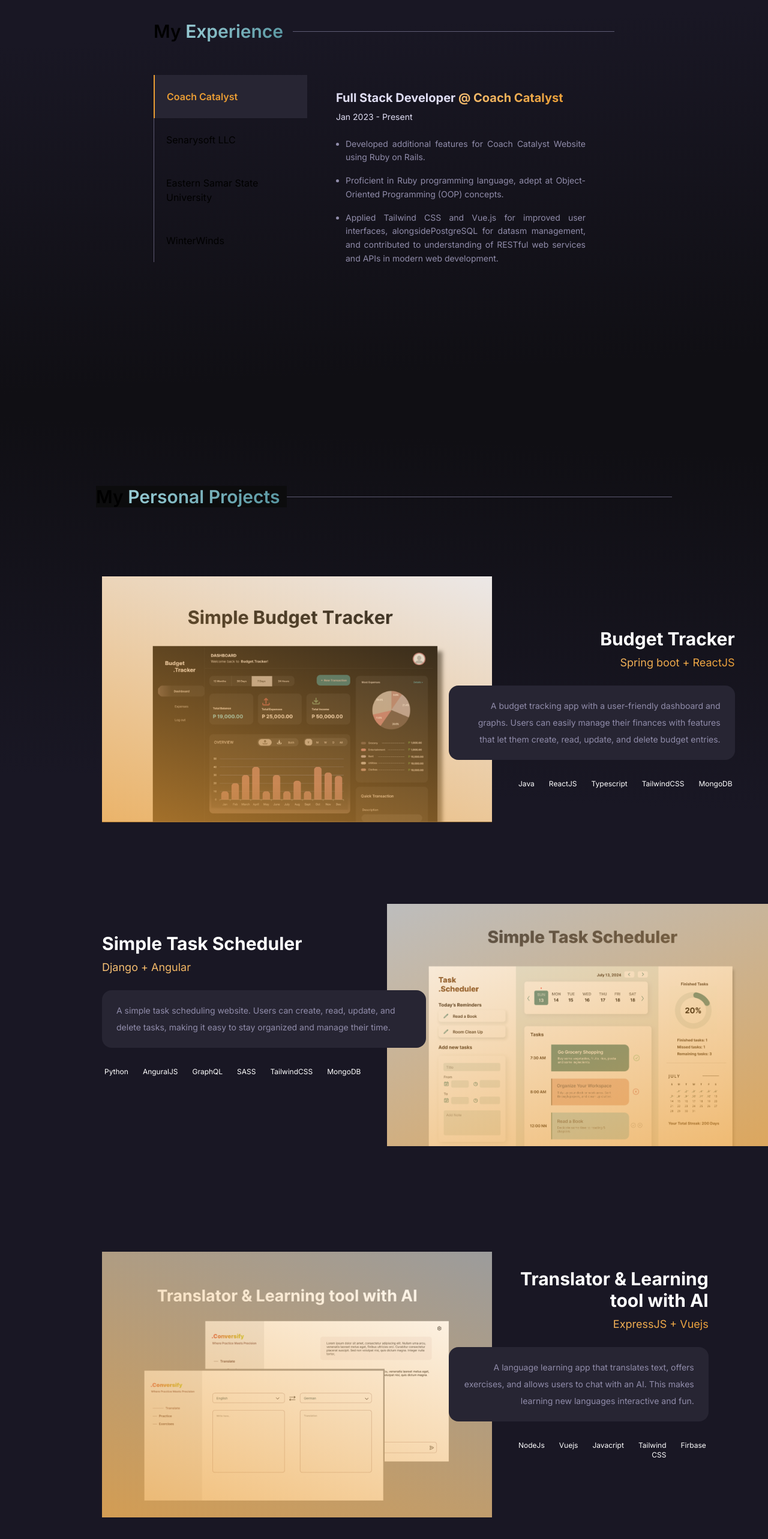
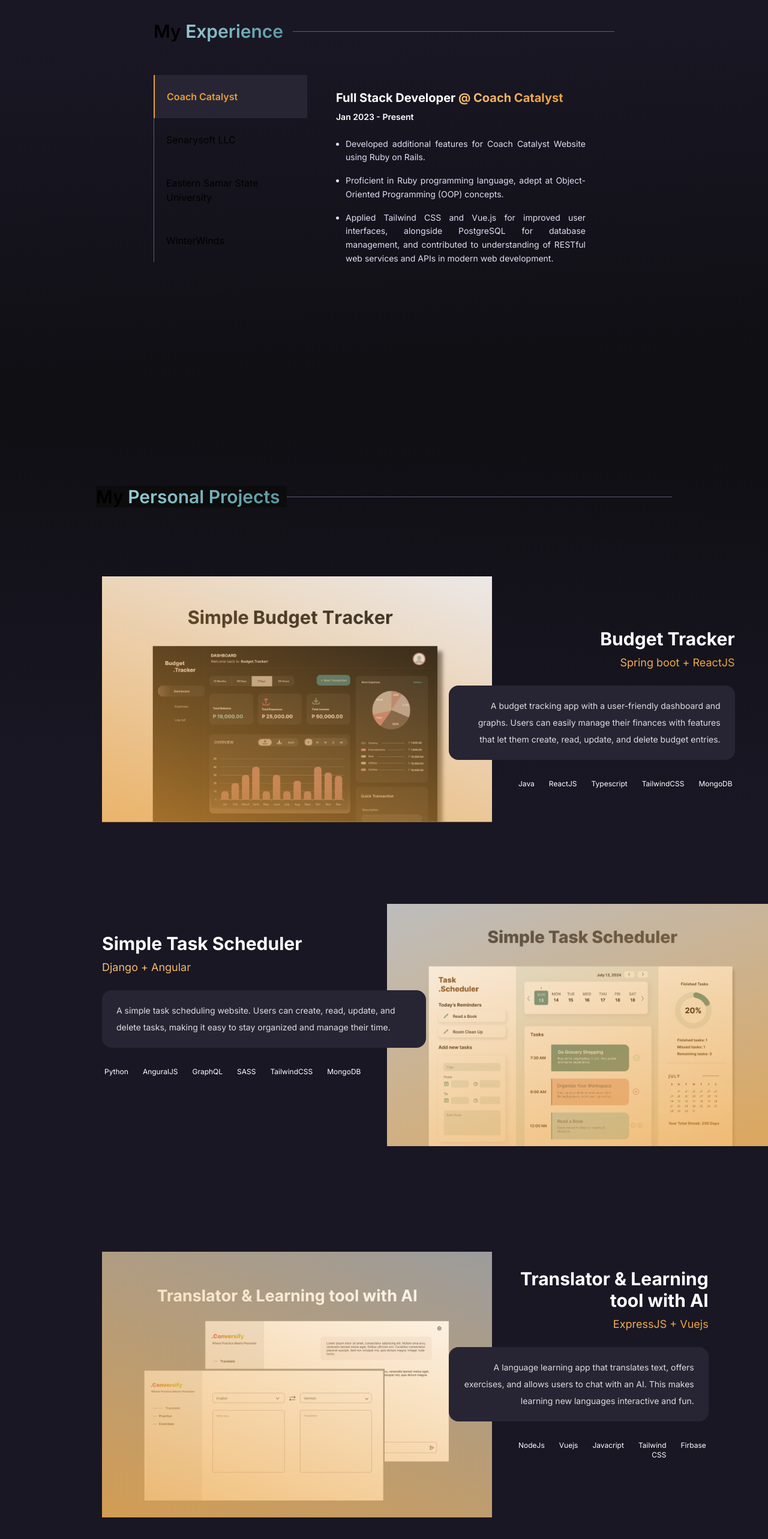
Before and after one commit to LizAntoinette/Portfolio_V2, a Next.js app: page / in a window 1280 px wide. Shown: the part 1020-3586 px from the top of the page at 60% size. Built offline with nearby package versions, Linux system fonts and the light colour scheme.

Commit message:
add links and make text clearer

```diff
--- a/components/experience.tsx
+++ b/components/experience.tsx
@@ -60,7 +60,7 @@ export default function Experience() {
                             WinterWinds
                         </button>
                     </div>
-                    <div className="w-2/3 h-96 px-5 text-[#e0def4]">
+                    <div className="w-2/3 h-96 px-5 text-[#ffffff]">
                         <div
                             data-aos="fade-left"
                             data-aos-duration="900"
@@ -70,12 +70,12 @@ export default function Experience() {
                                 } py-6 px-7`}
                         >
                             <p className='font-bold text-xl'>Full Stack Developer<span className='company-color'> @ Coach Catalyst</span></p>
-                            <p className='mt-2 mb-6 text-sm '>Jan 2023 - Present</p>
+                            <p className='mt-2 mb-6 text-sm font-semibold '>Jan 2023 - Present</p>
 
-                            <ul className='list-disc pl-4 space-y-4 text-justify text-sm text-[#908caa] leading-relaxed'>
+                            <ul className='list-disc pl-4 space-y-4 text-justify text-sm text-[#e0def4] leading-relaxed'>
                                 <li>Developed additional features for Coach Catalyst Website using Ruby on Rails.</li>
                                 <li>Proficient in Ruby programming language, adept at Object-Oriented Programming (OOP) concepts.</li>
-                                <li>Applied Tailwind CSS and Vue.js for improved user interfaces, alongsidePostgreSQL for datasm management, and contributed to understanding of RESTful web services and APIs in modern web development.</li>
+                                <li>Applied Tailwind CSS and Vue.js for improved user interfaces, alongside PostgreSQL for database management, and contributed to understanding of RESTful web services and APIs in modern web development.</li>
                             </ul>
 
                         </div>
@@ -87,10 +87,10 @@ export default function Experience() {
                                 activeTab === 'Senarysoft LLC' ? 'block' : 'hidden'
                                 } py-6 px-7`}
                         >
-                            <p className='font-bold text-xl'>Software Engineer<span className='company-color'> @ Senarysoft LLC</span></p>
-                            <p className='mt-2 mb-6 text-sm'>Feb 2022 - June 2023</p>
+                            <p className='font-bold text-xl text-[#ffffff]'>Software Engineer<span className='company-color'> @ Senarysoft LLC</span></p>
+                            <p className='mt-2 mb-6 text-sm font-semibold'>Feb 2022 - June 2023</p>
 
-                            <ul className='list-disc pl-4 space-y-4 text-justify text-sm  text-[#908caa]'>
+                            <ul className='list-disc pl-4 space-y-4 text-justify text-sm  text-[#e0def4]'>
                                 <li>Collaborated in a developer team, delivering two projects: an ASP.NET C# website and a hybrid mobile web application.</li>
                                 <li>Engineered accessible, responsive user interfaces for consistent user experience across device</li>
                                 <li>Identified and resolved bugs, enhancing web functionality and speed. Conducted code reviews to improve overall code quality and team collaboration. Implemented security best practices for robustness and integrity against vulnerabilities.</li>
@@ -104,11 +104,11 @@ export default function Experience() {
                                 activeTab === 'Eastern Samar State University' ? 'block' : 'hidden'
                             } py-6 px-7`}
                         >
-                            <p className='font-bold text-xl'>Computer Science Lecturer<br></br><span className='company-color'> @ Eastern Samar State University</span></p>
-                            <p className='mt-2 mb-6 text-sm'>Aug 2019 – Dec 2021</p>
+                            <p className='font-bold text-xl  text-[#ffffff]'>Computer Science Lecturer<br></br><span className='company-color'> @ Eastern Samar State University</span></p>
+                            <p className='mt-2 mb-6 text-sm font-semibold'>Aug 2019 – Dec 2021</p>
 
 
-                            <ul className='list-disc pl-4 space-y-4 text-justify text-sm  text-[#908caa]'>
+                            <ul className='list-disc pl-4 space-y-4 text-justify text-sm  text-[#e0def4]'>
                                 <li>Designed and executed curriculum for CS and IT students, incorporating current technology.</li>
                                 <li>Managed student records and academic performance metrics</li>
                                 <li>Developed and implemented instructional plans aligned with course objectives, alongside creating website projects for school use.</li>
@@ -122,10 +122,10 @@ export default function Experience() {
                                 activeTab === 'WinterWinds' ? 'block' : 'hidden'
                             } py-6 px-7`}
                         >
-                            <p className='font-bold text-xl'>Junior Web Developer<span className='company-color'> @ WinterWind</span></p>
-                            <p className='mt-2 mb-6 text-sm'>May 2018 – Dec 2018</p>
+                            <p className='font-bold text-xl text-[#ffffff]'>Junior Web Developer<span className='company-color'> @ WinterWind</span></p>
+                            <p className='mt-2 mb-6 text-sm font-semibold'>May 2018 – Dec 2018</p>
 
-                            <ul className='list-disc pl-4 space-y-4 text-justify text-sm  text-[#908caa]'>
+                            <ul className='list-disc pl-4 space-y-4 text-justify text-sm  text-[#e0def4]'>
                                 <li>Contributed to building Coinflyer.com, a cryptocurrency trading site, focusing on website interfaces with HTML and CSS.</li>
                                 <li>Utilized PHP, MySQL, and JavaScript for programming requirements, conducted testing and troubleshooting pre-deployment.</li>
                                 <li>Managed translation team, assisted developers during understaffed periods, and conducted research on new technologies for website projects.</li>
--- a/components/project.tsx
+++ b/components/project.tsx
@@ -17,15 +17,19 @@ export default function Project() {
                 <div  data-aos="fade-left"  className="flex flex-col md:flex-row gap-10 my-10 pl-2.5">
 
                     <div className="relative mt-10 flex-col -z-10">
+                        <a href='https://github.com/LizAntoinette/budget-tracker-frontend' target="_blank" >
                             <Image src="/images/budget-tracker2.png" className="max-w-[650px]" alt="Halcyon Theme" width={650} height={650}/>
                             <div className="absolute inset-0 max-w-[650px] bg-gradient-to-t from-[#EA9D34] hover:opacity-0 to-transparent opacity-70 div-gradient-left fade-down-hover"></div>
+                        </a>
                     </div>
 
                     <div className=" flex flex-col py-12 text-white text-right justify-end">
+                        <a href='https://github.com/LizAntoinette/budget-tracker-frontend' target="_blank" >
                             <h1 className="text-3xl font-bold mb-2">Budget Tracker</h1>
+                        </a>
                         <p className="text-lg pb-6 company-color">Spring boot + ReactJS</p>
                         <div className="max-w-[540px] -ml-[112px] bg-[#272533] px-6 py-5 mb-6 rounded-2xl" >
-                            <p className="text-sm leading-7 text-[#908caa]">A budget tracking app with a user-friendly dashboard and graphs.
+                            <p className="text-sm leading-7 text-[#dddddd]">A budget tracking app with a user-friendly dashboard and graphs.
                                 Users can easily manage their finances with features that let them create, read, update, and delete budget entries.</p>
                         </div>
 
@@ -51,10 +55,12 @@ export default function Project() {
                 </div>
                 <div  data-aos="fade-right"  className="flex flex-col md:flex-row gap-10 my-[6rem] pl-2.5">
                     <div className=" flex flex-col py-12 text-white justify-start">
+                        <a href='https://github.com/LizAntoinette/Scheduler' target="_blank" >
                             <h1 className="text-3xl font-bold mb-2">Simple Task Scheduler</h1>
+                        </a>
                         <p className="text-lg pb-6 company-color">Django + Angular</p>
                         <div className="max-w-[540px] -mr-[112px] bg-[#272533] px-6 py-5 mb-6 rounded-2xl z-30" >
-                            <p className="text-sm leading-7 text-[#908caa]">A simple task scheduling website. Users can create, read, update, and delete tasks, making it easy to stay organized and manage their time.</p>
+                            <p className="text-sm leading-7 text-[#dddddd]">A simple task scheduling website. Users can create, read, update, and delete tasks, making it easy to stay organized and manage their time.</p>
                         </div>
 
                         <div className="flex space-x-4  justify-start">
@@ -67,8 +73,10 @@ export default function Project() {
                         </div>
                     </div>
                     <div className="relative flex-col -z-10">
+                        <a href='https://github.com/LizAntoinette/Scheduler' target="_blank" >
                             <Image src="/images/task4.png" className="max-w-[650px]" alt="Halcyon Theme" width={650} height={650} />
                             <div className="absolute inset-0 max-w-[650px] bg-gradient-to-t from-[#EA9D34] hover:opacity-0 to-transparent opacity-70 div-gradient-right fade-down-hover"></div>
+                        </a>
                     </div>
 
 
@@ -76,15 +84,19 @@ export default function Project() {
                 <div  data-aos="fade-left"  className="flex flex-col md:flex-row gap-10 my-10 pl-2.5">
 
                     <div className="relative mt-10 flex-col -z-10">
+                        <a href='https://github.com/LizAntoinette/Translator' target='_blank'>
                             <Image src="/images/trans.png" className="max-w-[650px]" alt="Halcyon Theme" width={650} height={650}/>
                             <div className="absolute inset-0 max-w-[650px] bg-gradient-to-t from-[#EA9D34] to-transparent  opacity-70 div-gradient-left fade-down-hover"></div>
+                        </a>
                     </div>
 
                     <div className=" flex flex-col py-12 text-white text-right justify-end mb-10">
+                        <a href='https://github.com/LizAntoinette/Translator' target='_blank'>
                             <h1 className="text-3xl font-bold mb-2">Translator & Learning tool with AI</h1>
+                        </a>
                         <p className="text-lg pb-6 company-color">ExpressJS + Vuejs</p>
                         <div className="max-w-[540px] -ml-[112px] bg-[#272533] px-6 py-5 mb-6 rounded-2xl" >
-                            <p className="text-sm leading-7 text-[#908caa]"> A language learning app that translates text, offers exercises, and allows users to chat with an AI. This makes learning new languages interactive and fun. </p>
+                            <p className="text-sm leading-7 text-[#dddddd]"> A language learning app that translates text, offers exercises, and allows users to chat with an AI. This makes learning new languages interactive and fun. </p>
                         </div>
 
                         <div className="flex space-x-4  justify-end">
```
Lines whose indentation alone changed are shown as unchanged.
